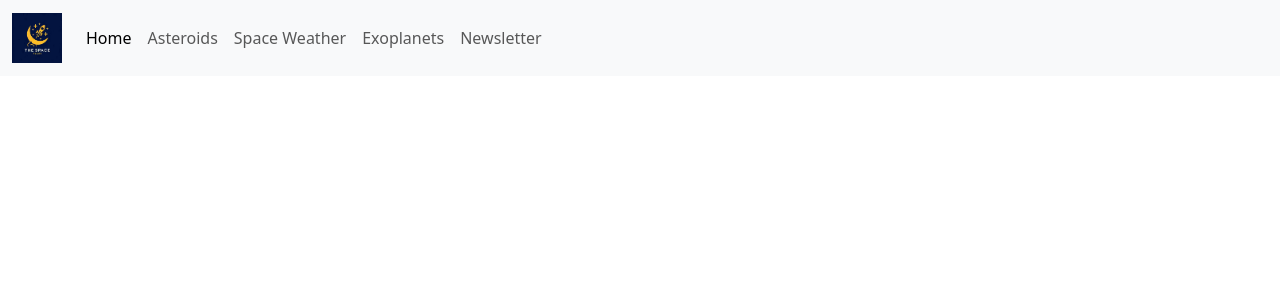
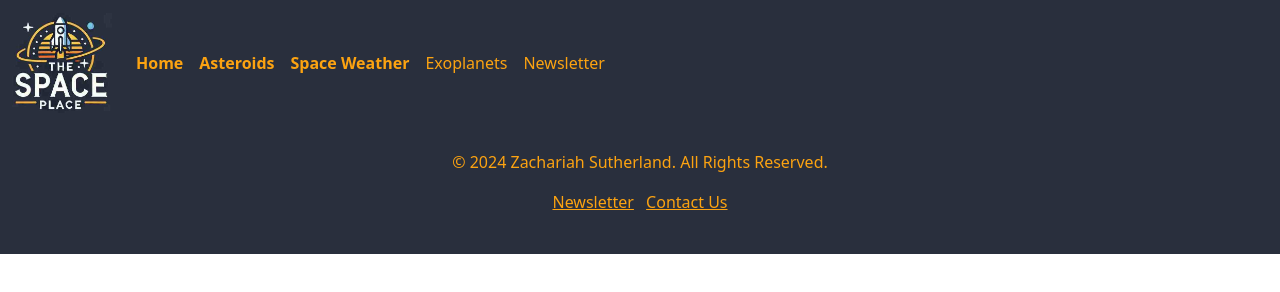
Before and after one commit to zwsut/wdd330-finalproject, a website built with Parcel: page index.html in a window 1280 px wide. Built offline with nearby package versions, Linux system fonts and the light colour scheme.

Commit message:
header and footer

```diff
--- a/css/main.css
+++ b/css/main.css
@@ -0,0 +1,32 @@
+#main-header,
+#main-footer {
+    background-color: #292f3d !important;
+    color: #FCA311 !important;
+}
+
+#main-header .navbar-brand,
+#main-header .nav-link,
+#main-footer a {
+    color: #FCA311 !important;
+    transition: color 1s, transform 1s;
+}
+
+#main-header .nav-link:hover {
+    color: #ffd29e !important;
+    animation: rocking 1s ease-in-out;
+}
+
+#main-footer a:hover {
+    color: #ffd29e !important;
+}
+@keyframes rocking {
+    0% { transform: rotate(0deg); }
+    12% { transform: rotate(-2.5deg); }
+    25% { transform: rotate(-5deg); }
+    37% { transform: rotate(-2.5deg); }
+    50% { transform: rotate(0deg); }
+    62% { transform: rotate(2.5deg); }
+    75% { transform: rotate(5deg); }
+    87% { transform: rotate(2.5deg); }
+    100% { transform: rotate(0deg); }
+}
--- a/index.html
+++ b/index.html
@@ -1,14 +1,15 @@
 <!DOCTYPE html>
-<html>
+<html lang="en">
   <head>
+    <meta charset="UTF-8">
+    <meta name="viewport" content="width=device-width, initial-scale=1.0">
     <title>The Space Place</title>
-    <meta author="Zachariah Sutherland">
-    <link media="screen" rel="stylesheet" href="css/main.css" />
+    <meta name="author" content="Zachariah Sutherland">
     <link href="https://cdn.jsdelivr.net/npm/bootstrap@5.3.3/dist/css/bootstrap.min.css" rel="stylesheet" integrity="sha384-QWTKZyjpPEjISv5WaRU9OFeRpok6YctnYmDr5pNlyT2bRjXh0JMhjY6hW+ALEwIH" crossorigin="anonymous">
+    <link rel="stylesheet" href="css/main.css">
   </head>
   <body>
-    <!-- <img src="/images/spaceplace.webp" alt="The Space Place Logo" width="50" height="50"> -->
-    <div id="root" class="display1"></div>
+    <div id="root"></div>
     <script type="module" src="src/index.js"></script>
     <script src="https://cdn.jsdelivr.net/npm/@popperjs/core@2.11.8/dist/umd/popper.min.js" integrity="sha384-I7E8VVD/ismYTF4hNIPjVp/Zjvgyol6VFvRkX/vR+Vc4jQkC+hVqc2pM8ODewa9r" crossorigin="anonymous"></script>
     <script src="https://cdn.jsdelivr.net/npm/bootstrap@5.3.3/dist/js/bootstrap.min.js" integrity="sha384-0pUGZvbkm6XF6gxjEnlmuGrJXVbNuzT9qBBavbLwCsOGabYfZo0T0to5eqruptLy" crossorigin="anonymous"></script>
--- a/src/utils.mjs
+++ b/src/utils.mjs
@@ -1,3 +1,4 @@
+// function for easily creating Elements, provided by instructor
 export function createElement(type, props = {}, children = []) {
     const element = document.createElement(type);
 
@@ -17,15 +18,17 @@ export function createElement(type, props = {}, children = []) {
     return element;
   }
 
+// js for loading in header and footer
+import logo from './images/spaceplace.jpg';
 export function loadHeaderFooter() {
   const root = document.getElementById('root');
 
   const headerHTML = `
     <header id="main-header">
-      <nav class="navbar navbar-expand-lg bg-body-tertiary">
+      <nav class="navbar navbar-expand-lg">
         <div class="container-fluid">
           <a class="navbar-brand" href="#">
-            <img src="/images/spaceplace.jpg" alt="The Space Place Logo" width="50" height="50">
+            <img src="${logo}" alt="The Space Place Logo" width="100" height="100">
           </a>
           <button class="navbar-toggler" type="button" data-bs-toggle="collapse" data-bs-target="#navbarSupportedContent" aria-controls="navbarSupportedContent" aria-expanded="false" aria-label="Toggle navigation">
             <span class="navbar-toggler-icon"></span>
@@ -33,19 +36,19 @@ export function createElement(type, props = {}, children = []) {
           <div class="collapse navbar-collapse" id="navbarSupportedContent">
             <ul class="navbar-nav me-auto mb-2 mb-lg-0">
               <li class="nav-item">
-                <a class="nav-link active" aria-current="page" href="#">Home</a>
+                <a class="nav-link active fw-bolder" aria-current="page" href="#">Home</a>
               </li>
               <li class="nav-item">
-                <a class="nav-link" href="#">Asteroids</a>
+                <a class="nav-link fw-bold" href="#">Asteroids</a>
               </li>
               <li class="nav-item">
-                <a class="nav-link" href="#">Space Weather</a>
+                <a class="nav-link fw-semibold" href="#">Space Weather</a>
               </li>
               <li class="nav-item">
-                <a class="nav-link" href="#">Exoplanets</a>
+                <a class="nav-link fw-normal" href="#">Exoplanets</a>
               </li>
               <li class="nav-item">
-                <a class="nav-link" href="#">Newsletter</a>
+                <a class="nav-link fw-light" href="#">Newsletter</a>
               </li>
             </ul>
           </div>
@@ -53,6 +56,18 @@ export function createElement(type, props = {}, children = []) {
       </nav>
     </header>
   `;
+  const footerHTML = `
+  <footer id="main-footer" class="bg-dark text-light py-4">
+    <div class="container text-center">
+      <p>&copy; 2024 Zachariah Sutherland. All Rights Reserved.</p>
+      <ul class="list-inline">
+        <li class="list-inline-item"><a href="#">Newsletter</a></li>
+        <li class="list-inline-item"><a href="#">Contact Us</a></li>
+      </ul>
+    </div>
+  </footer>
+`;
 
+root.insertAdjacentHTML('beforeend', footerHTML)
 root.insertAdjacentHTML('afterbegin', headerHTML);
 }
```
Also changed, not shown: src/externalServices.js (+13 -0 lines), public/images/spaceplace.jpg (deleted), src/images/spaceplace.jpg (added). Lines whose indentation alone changed are shown as unchanged.
